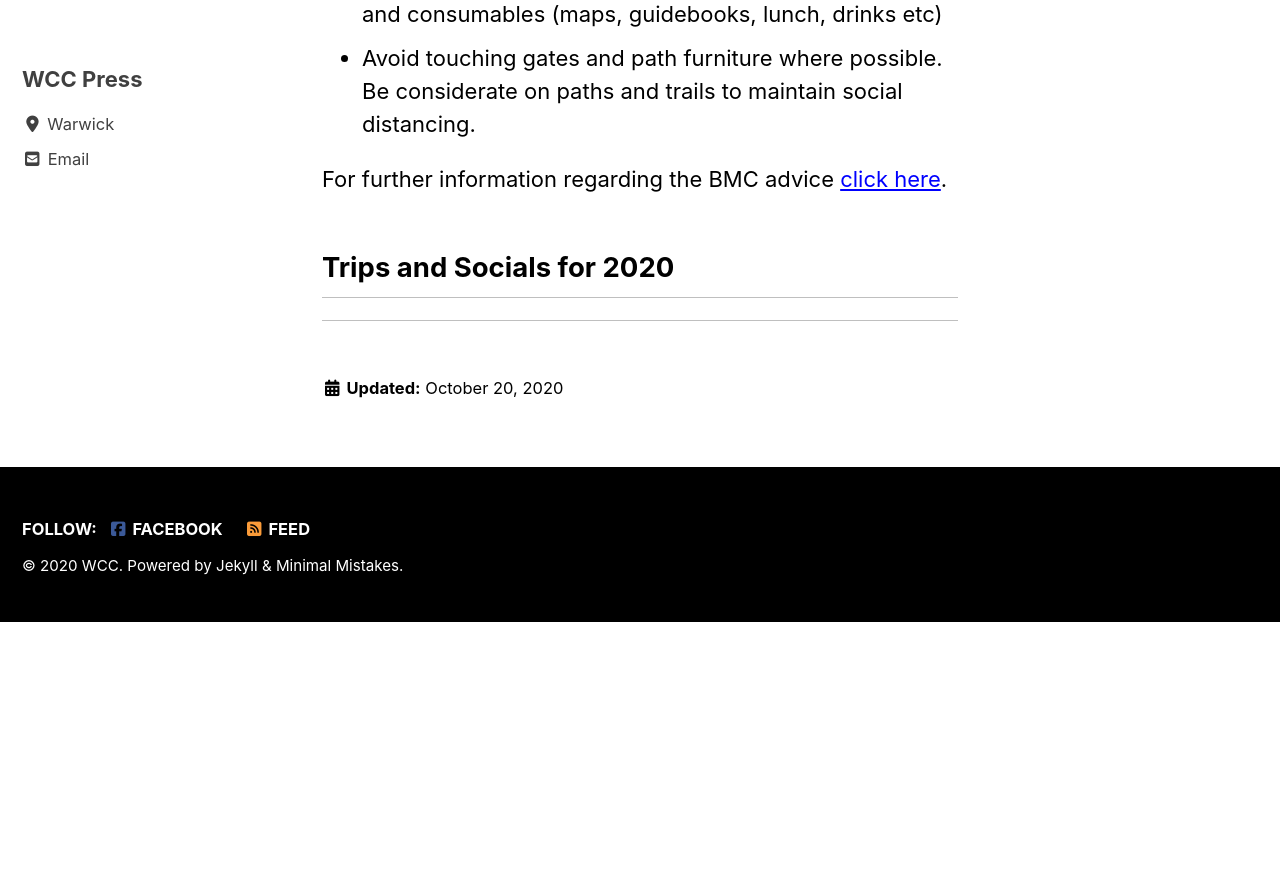
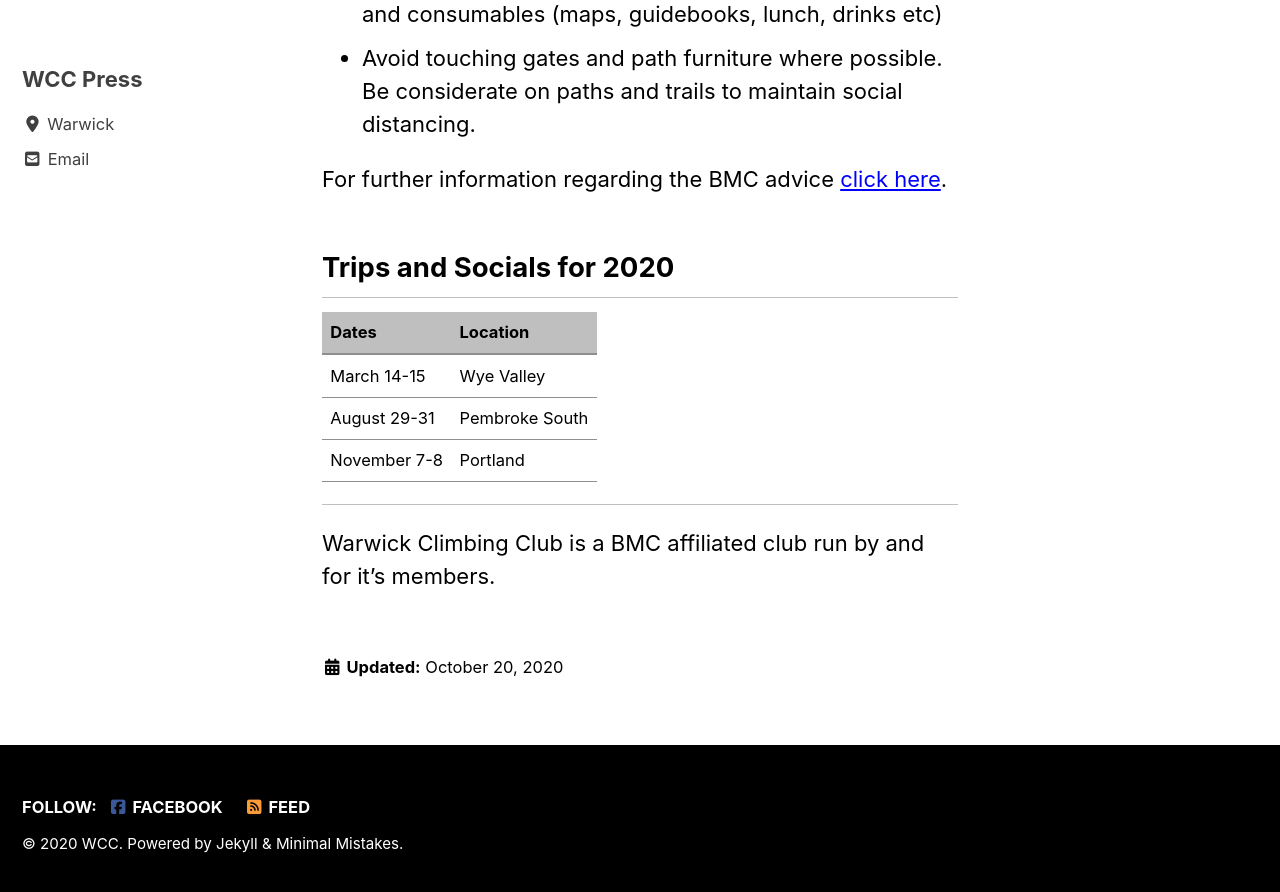
Before and after one commit to warwickclimbing/warwickclimbing.github.io, a Jekyll site: the page built from _pages/calendar.md, in a window 1280 px wide and 900 px high, scrolled down 1324 px. Shown: the top 892 px of the window. Built offline with Jekyll 4.4.1, drawn with Linux system fonts in a browser that asks for light colours; cached includes are drawn as plain includes; nearby versions of some CDN libraries; before the commit the page ends 1946 px from its top, so only the background shows below that.

Commit message:
Update calendar.md

```diff
--- a/_pages/calendar.md
+++ b/_pages/calendar.md
@@ -24,4 +24,12 @@ For further information regarding the BMC advice [click here](https://www.thebmc
 
 ## Trips and Socials for 2020
 
+| Dates           | Location       |
+|-----------------|----------------|
+| March 14-15     | Wye Valley     |
+| August 29-31    | Pembroke South |
+| November 7-8    | Portland       |
+
 ---
+
+Warwick Climbing Club is a BMC affiliated club run by and for it's members.
```
